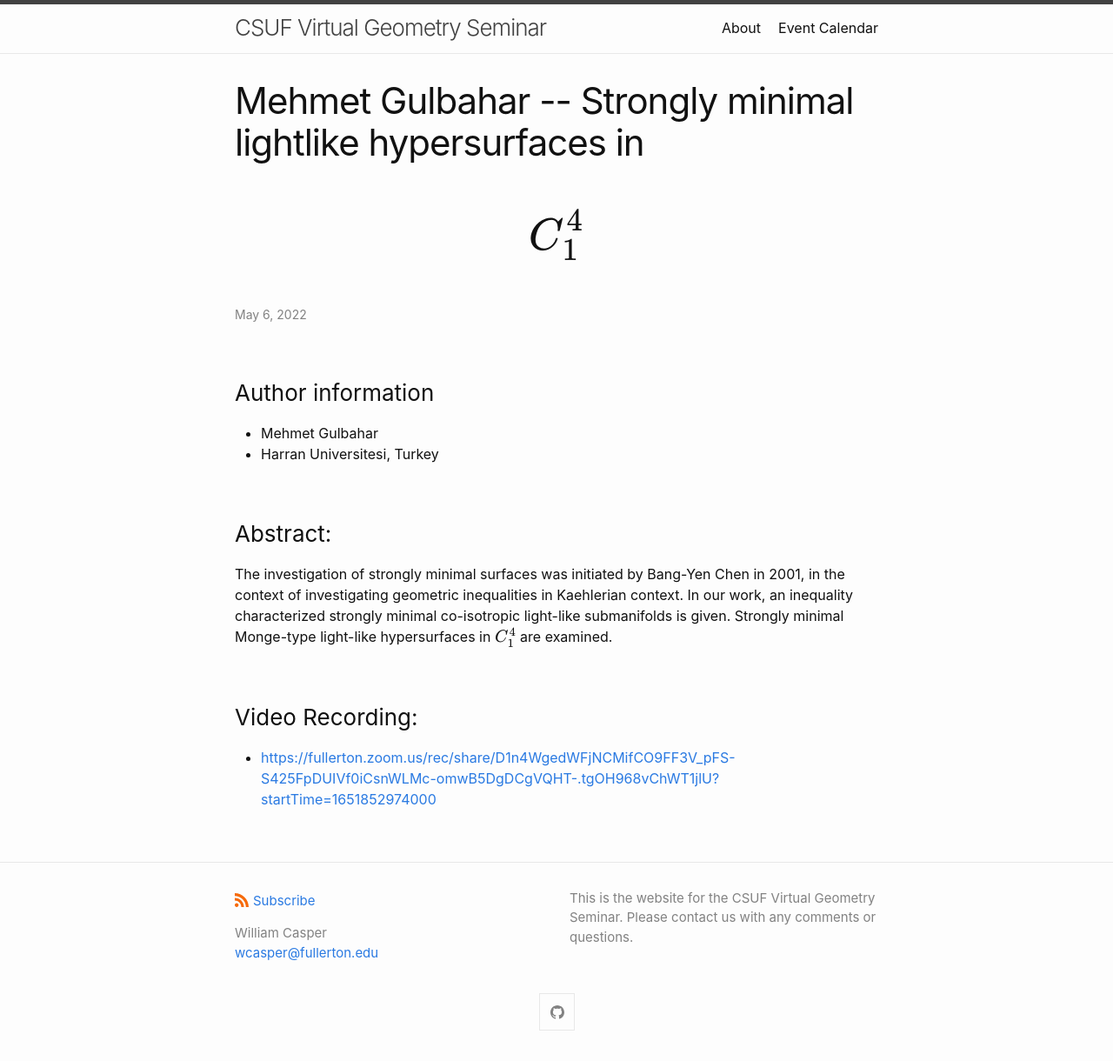
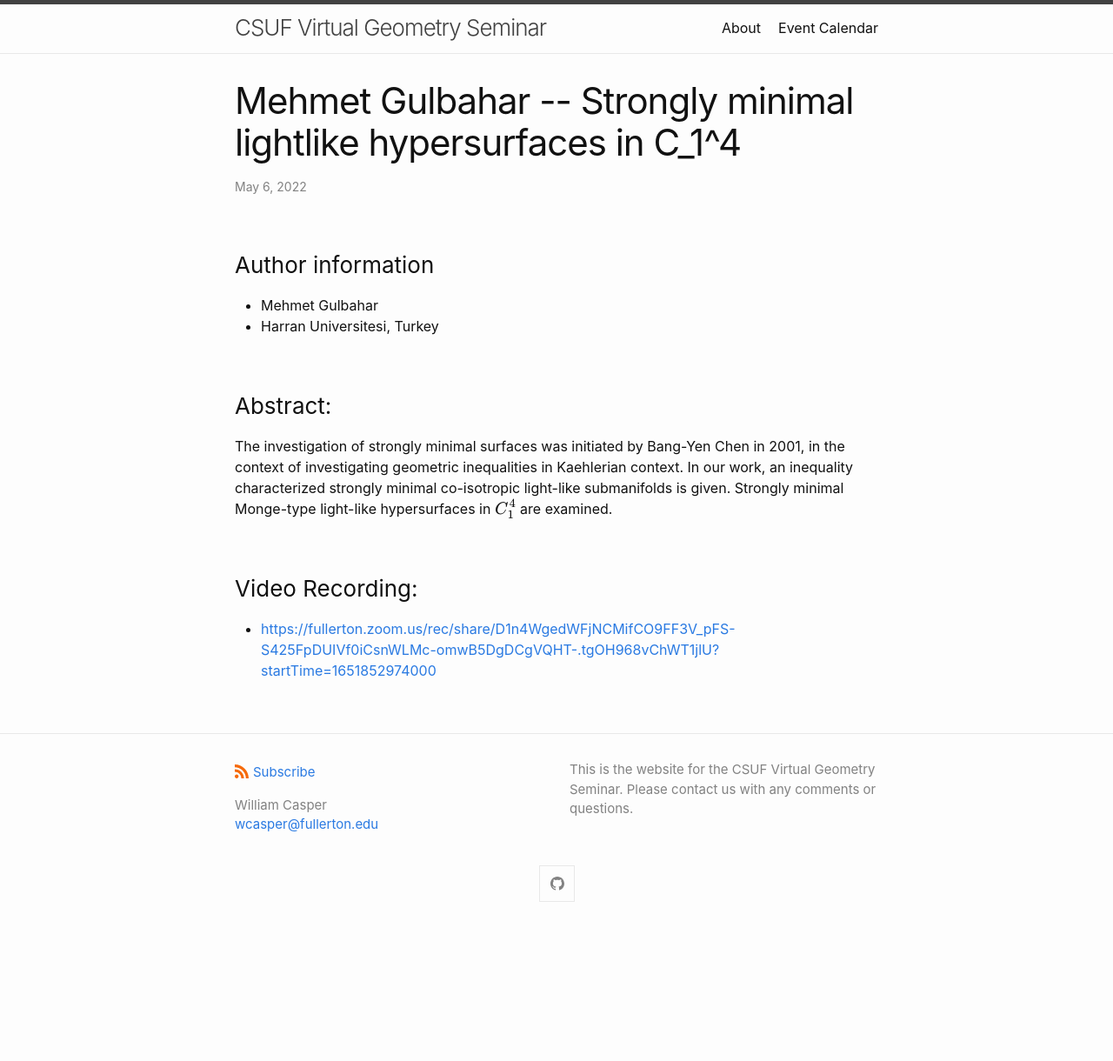
Before and after one commit to wcasper/geometry-seminar, a Jekyll site: the page built from _posts/2022-05-06-Talk-07.md, in a window 1280 px wide. Shown: the whole page at 87% size. Built offline with Jekyll 4.4.1, drawn with Linux system fonts in a browser that asks for light colours; after the commit the page ends 1072 px from its top, so only the background shows below that.

```diff
--- a/_posts/2022-05-06-Talk-07.md
+++ b/_posts/2022-05-06-Talk-07.md
@@ -1,6 +1,6 @@
 ---
 layout: post
-title: Mehmet Gulbahar -- Strongly minimal lightlike hypersurfaces in $$C_1^4$$
+title: Mehmet Gulbahar -- Strongly minimal lightlike hypersurfaces in C_1^4
 ---
 
 ### Author information
```
